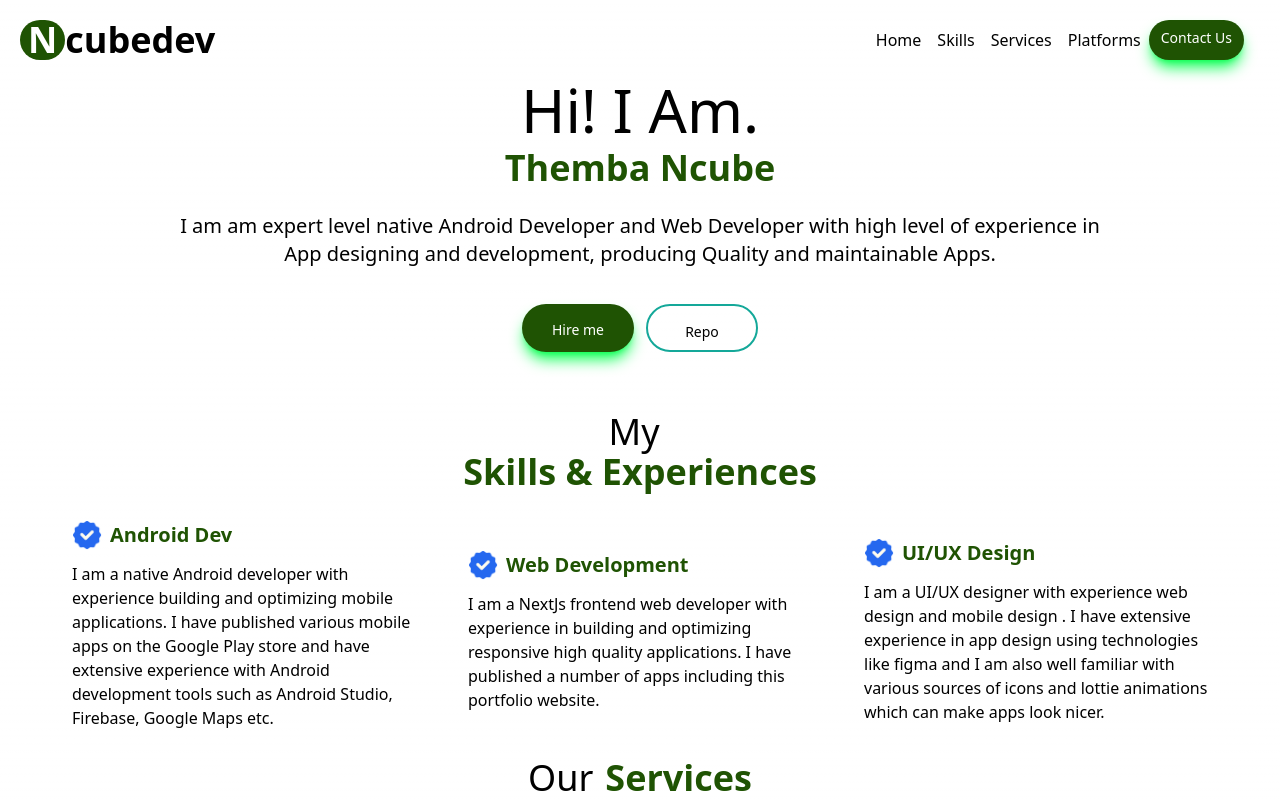
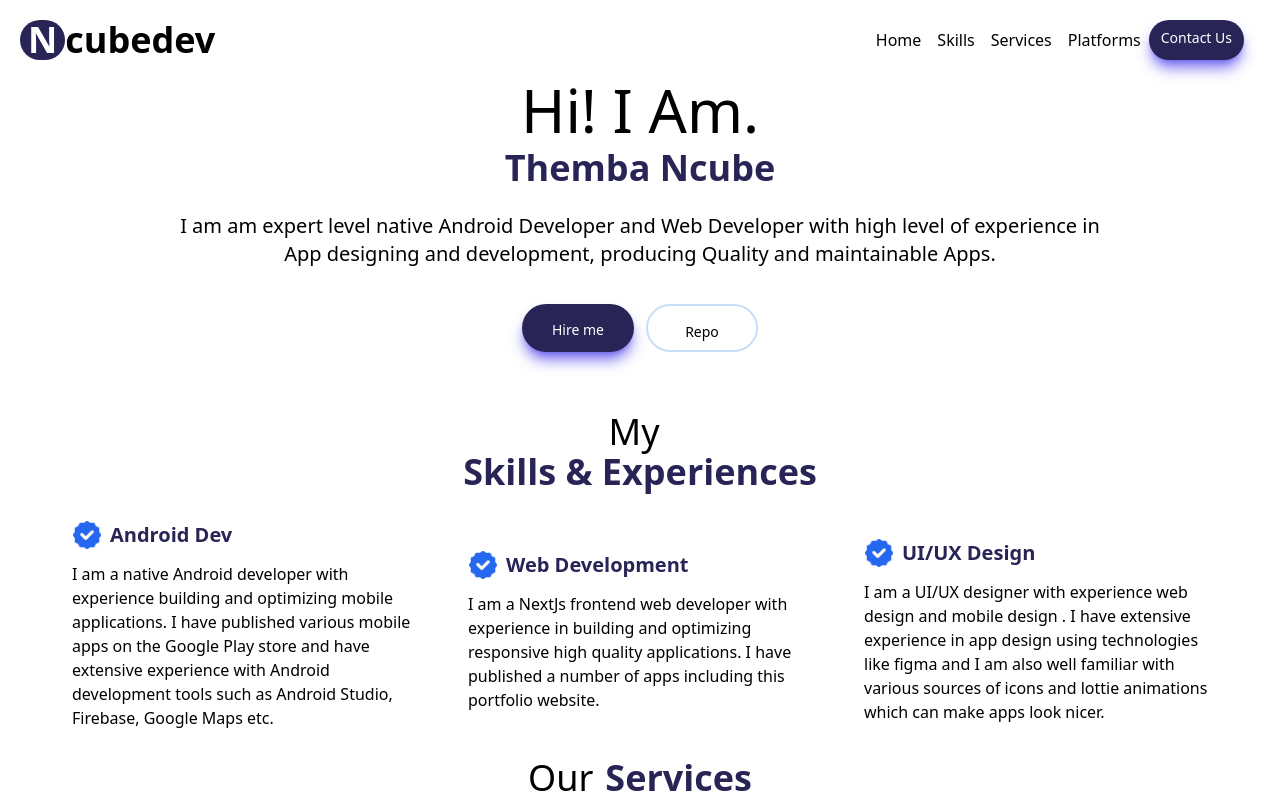
Before and after one commit to ncubes-dev/portfolio_nextjs, a Next.js app: page / in a window 1280 px wide. Shown: the top 800 px of the page. Built offline with nearby package versions, Linux system fonts and the light colour scheme.

Commit message:
colour change

```diff
--- a/tailwind.config.js
+++ b/tailwind.config.js
@@ -12,18 +12,18 @@ module.exports = {
         "gradient-conic":
           "conic-gradient(from 180deg at 50% 50%, var(--tw-gradient-stops))",
       },
+      // colors: {
+      //   lightBlue: "rgb(8, 255, 81)",
+      //   veryLightBlue: "rgb(20, 168, 153)",
+      //   mediumBlue: "rgb(31, 83, 3)",
+      //   darkBlue: "  rgb(11, 32, 1)"
+      // }
       colors: {
-        lightBlue: "rgb(8, 255, 81)",
-        veryLightBlue: "rgb(20, 168, 153)",
-        mediumBlue: "rgb(31, 83, 3)",
-        darkBlue: "  rgb(11, 32, 1)"
+        lightBlue: "rgb(110, 101, 238)",
+        veryLightBlue: "hsl(215, 76%, 88%)",
+        mediumBlue: "hsl(244, 40%, 24%)",
+        darkBlue: "  rgb(16, 15, 35)"
       }
-      // colors: {
-      //   lightBlue: "rgb(110, 101, 238)",
-      //   veryLightBlue: "hsl(215, 76%, 88%)",
-      //   mediumBlue: "hsl(244, 40%, 24%)",
-      //   darkBlue: "  rgb(16, 15, 35)"
-      // }
     },
   },
   plugins: [],
```
